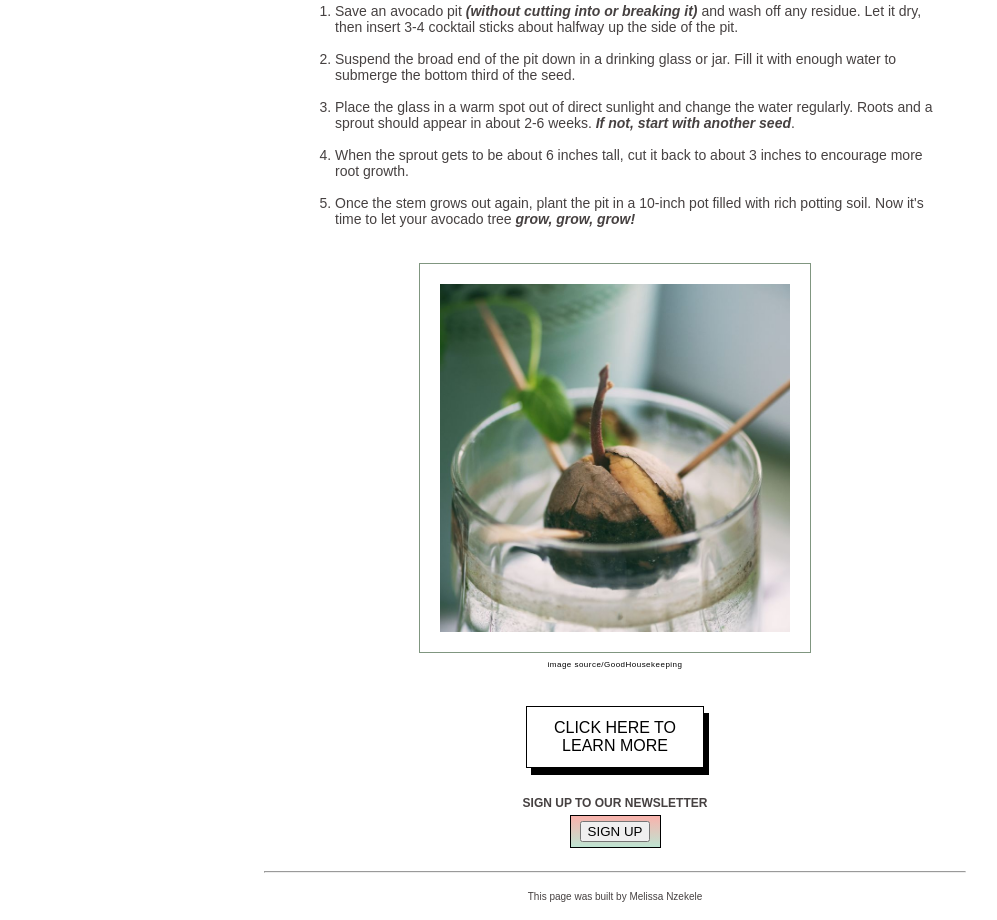
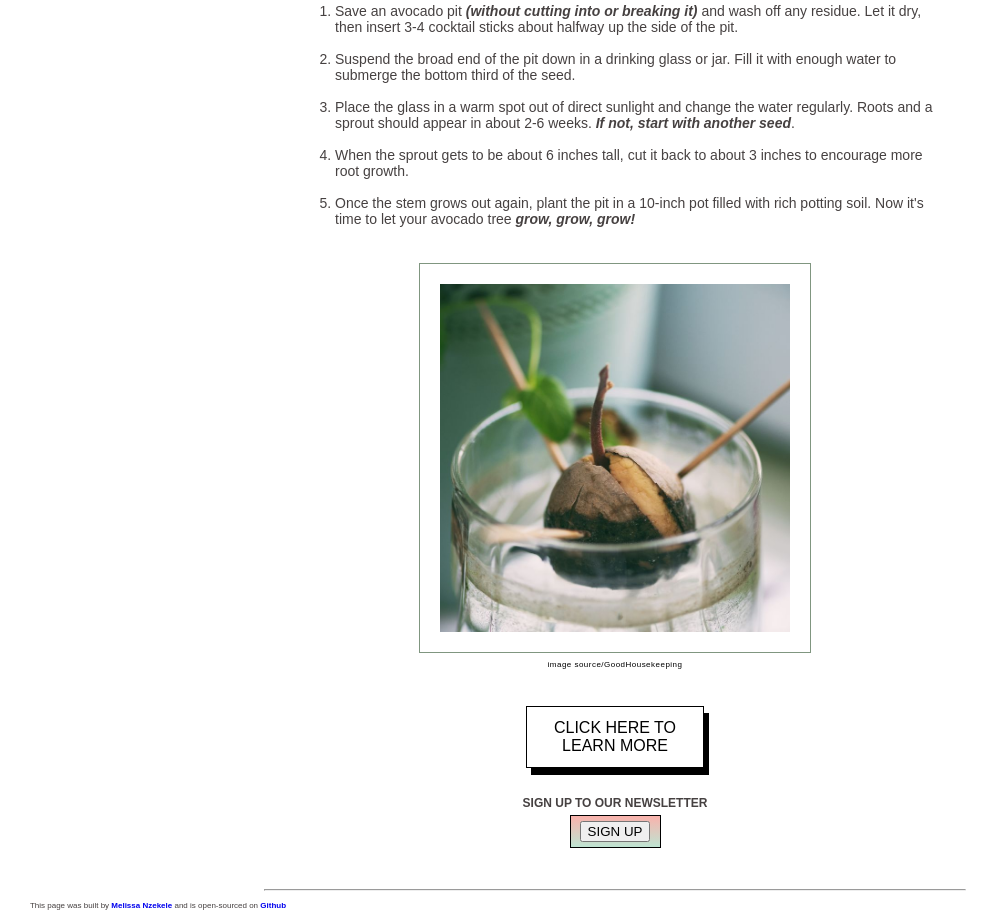
Before and after one commit to Meli-Nzekele/Avocado-Page, a plain HTML site: page index.html in a window 1280 px wide. Shown: the part 677-1597 px from the top of the page, without its empty margins (25-1022 px from the left). Drawn offline with Linux system fonts and the light colour scheme.

Commit message:
update to page links

```diff
--- a/index.html
+++ b/index.html
@@ -84,11 +84,12 @@
         </button>
     </span>
     <br />
+    <br />
     <hr />
-    <br />
-    <div class="builtBy">
-        This page was built by Melissa Nzekele
-    </div>
+    <footer class="builtBy">
+        This page was built by <a href="https://incandescent-tapioca-00054a.netlify.app/"><b>Melissa Nzekele</b></a>
+        and is open-sourced on <a href="https://github.com/Meli-Nzekele"><b>Github</b></a>
+    </footer>
 
     <script>
         function signUp() {
--- a/style.css
+++ b/style.css
@@ -127,11 +127,11 @@ a.imgSource {
 }
 
 .builtBy {
-  font-size: 10px;
+  font-size: 8px;
   color: rgb(70, 65, 65);
   background-color: #fff;
   text-align: center;
-  margin: auto;
+  margin: 10px 0;
   max-width: 350px;
 }
 
```
